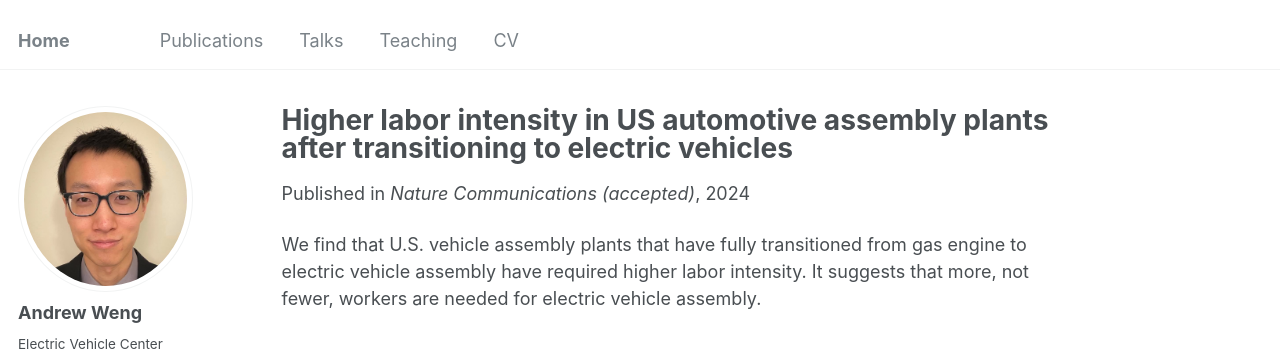
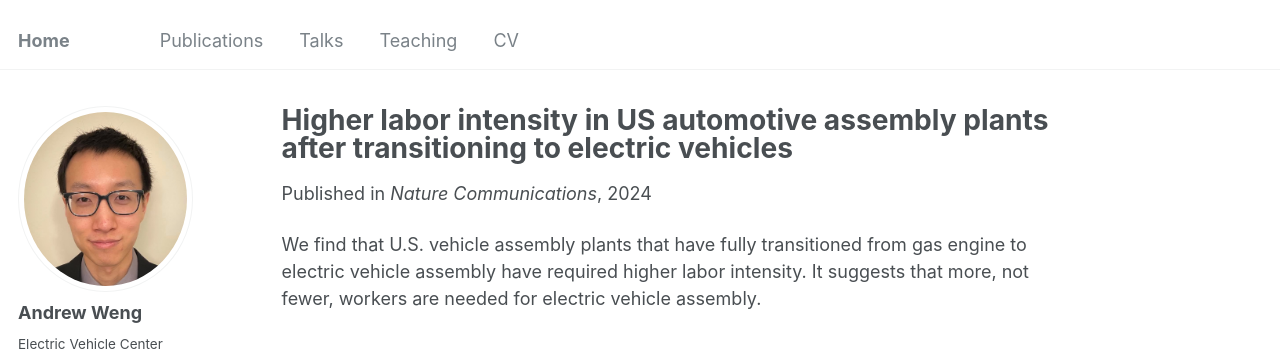
Before and after one commit to wengandrew/wengandrew.github.io, a Jekyll site: the page built from _publications/2024-09-01-ev-jobs.md, in a window 1280 px wide and 1057 px high. Shown: the top 357 px of the window. Built offline with Jekyll 4.4.1, drawn with Linux system fonts in a browser that asks for light colours; some web fonts are replaced; part of the change alters nothing that is shown.

Commit message:
Update 2024-09-01-ev-jobs.md

```diff
--- a/_publications/2024-09-01-ev-jobs.md
+++ b/_publications/2024-09-01-ev-jobs.md
@@ -4,14 +4,11 @@ collection: publications
 category: manuscripts
 permalink: /publication/2024-09-01-ev-jobs
 excerpt: 'We find that U.S. vehicle assembly plants that have fully transitioned from gas engine to electric vehicle assembly have required higher labor intensity. It suggests that more, not fewer, workers are needed for electric vehicle assembly.'
-date: 2024-09-01
-venue: 'Nature Communications (accepted)'
-paperurl: 'https://wengandrew.github.io/files/weng2024_ev_jobs.pdf'
+date: 2024-09-16
+venue: 'Nature Communications'
+paperurl: 'https://www.nature.com/articles/s41467-024-52435-x'
 image: 'https://wengandrew.github.io/images/figure_ev_jobs.png'
 authors: '<b>A. Weng</b>\*, Omar Y. Ahmed\*, Gabriel Ehrlich, Anna Stefanopoulou (<i>* : equal contribution</i>)'
-# slidesurl: 'http://academicpages.github.io/files/slides3.pdf'
-# paperurl: 'http://academicpages.github.io/files/paper3.pdf'
-# citation: 'Weng, A., Ahmed, O., Ehrlich, G. et al. Higher labor intensity in US automotive assembly plants after transitioning to electric vehicles. <i>Nat Commun</i> (2024)'
 ---
 
 We find that U.S. vehicle assembly plants that have fully transitioned from gas engine to electric vehicle assembly have required higher labor intensity. It suggests that more, not fewer, workers are needed for electric vehicle assembly.
```
